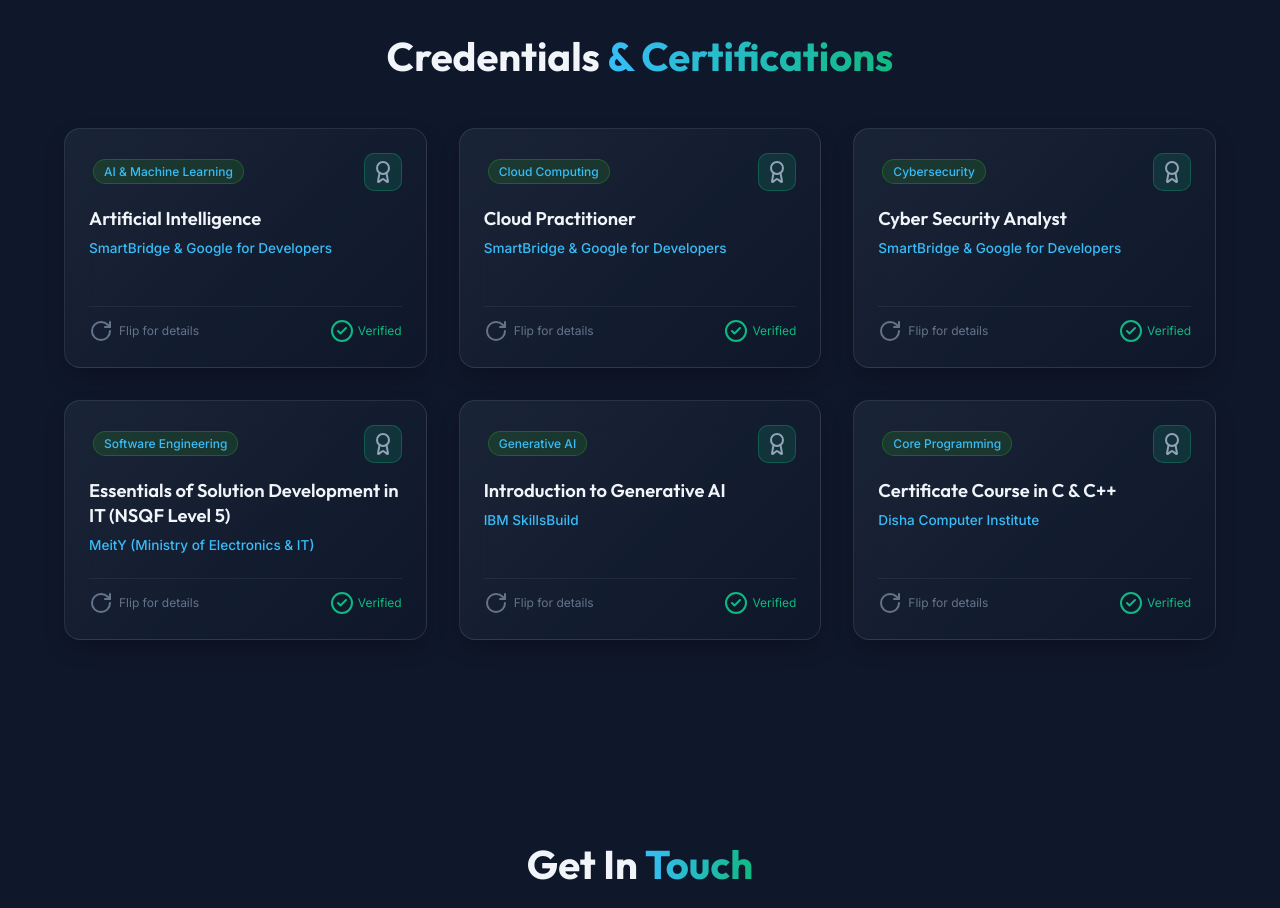
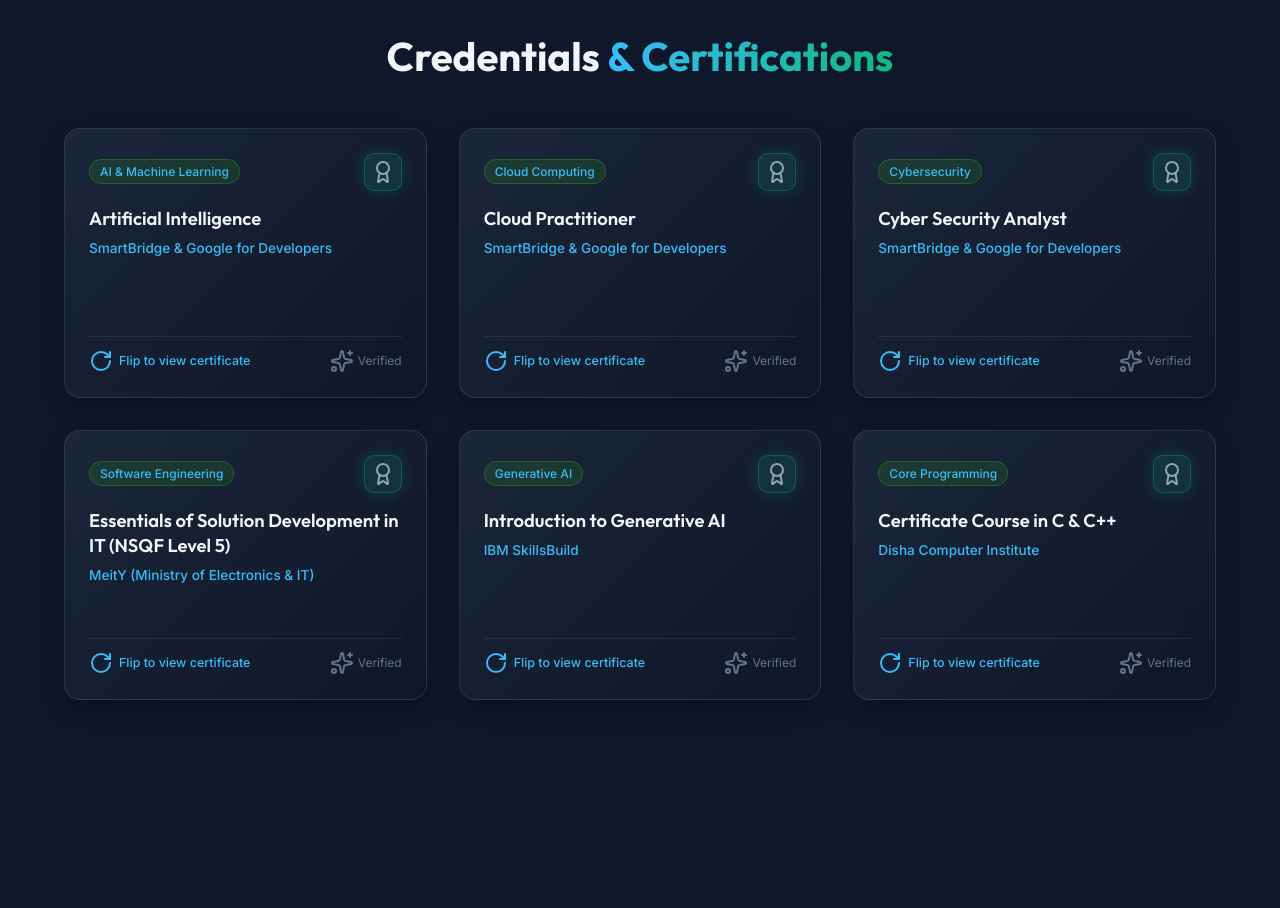
Before and after one commit to vaibhav72-hub/portfolio-github, a React (Vite) app: page / in a window 1280 px wide. Shown: the part 3940-4848 px from the top of the page. Built offline with nearby package versions, Linux system fonts and the light colour scheme.

Commit message:
feat: display live certificate HTML preview directly on card flip

```diff
--- a/src/components/FlipCard.tsx
+++ b/src/components/FlipCard.tsx
@@ -1,6 +1,6 @@
-import { useState } from 'react';
+import { useState, useRef, useEffect } from 'react';
 import { motion } from 'framer-motion';
-import { Award, ExternalLink, CheckCircle2, RotateCw } from 'lucide-react';
+import { Award, ExternalLink, RotateCw, Sparkles } from 'lucide-react';
 
 export interface CertData {
   title: string;
@@ -17,14 +17,38 @@
 
 export default function FlipCard({ cert, className = "" }: FlipCardProps) {
   const [isFlipped, setIsFlipped] = useState(false);
+  const containerRef = useRef<HTMLDivElement>(null);
+  const [scale, setScale] = useState(0.42);
+
+  useEffect(() => {
+    if (!containerRef.current) return;
+
+    const updateDimensions = () => {
+      if (containerRef.current) {
+        const width = containerRef.current.clientWidth;
+        // Standard certificate HTML template width is ~880px
+        const calculatedScale = width > 0 ? width / 880 : 0.42;
+        setScale(calculatedScale);
+      }
+    };
+
+    updateDimensions();
+
+    const resizeObserver = new ResizeObserver(() => {
+      updateDimensions();
+    });
+
+    resizeObserver.observe(containerRef.current);
+    return () => resizeObserver.disconnect();
+  }, []);
 
   return (
     <div
+      ref={containerRef}
       className={`flip-card-container ${className}`}
       style={{
         perspective: "1000px",
-        minHeight: "240px",
-        height: "100%",
+        height: "270px",
         cursor: "pointer",
       }}
       onMouseEnter={() => setIsFlipped(true)}
@@ -32,7 +56,7 @@
       onClick={() => setIsFlipped(prev => !prev)}
       role="button"
       tabIndex={0}
-      aria-label={`Certificate: ${cert.title}. Click to flip.`}
+      aria-label={`Certificate: ${cert.title}. Click to view certificate directly.`}
       onKeyDown={(e) => {
         if (e.key === 'Enter' || e.key === ' ') {
           setIsFlipped(prev => !prev);
@@ -48,31 +72,24 @@
           borderRadius: "16px",
         }}
         animate={{ rotateY: isFlipped ? 180 : 0 }}
-        transition={{ duration: 0.6, type: "spring", stiffness: 220, damping: 22 }}
+        transition={{ duration: 0.65, type: "spring", stiffness: 200, damping: 22 }}
       >
-        {/* Front Face */}
+        {/* Front Face: Modern Glassmorphic Badge & Overview */}
         <div
           className="flip-card-face"
           style={{
-            position: "absolute",
-            inset: 0,
-            width: "100%",
-            height: "100%",
-            backfaceVisibility: "hidden",
-            WebkitBackfaceVisibility: "hidden",
-            borderRadius: "16px",
             padding: "24px",
             display: "flex",
             flexDirection: "column",
             justifyContent: "space-between",
             border: "1px solid rgba(255, 255, 255, 0.1)",
-            background: "linear-gradient(135deg, rgba(30, 41, 59, 0.75) 0%, rgba(15, 23, 42, 0.85) 100%)",
-            boxShadow: isFlipped ? "none" : "0 10px 25px -5px rgba(0, 0, 0, 0.3)",
+            background: "linear-gradient(135deg, rgba(30, 41, 59, 0.85) 0%, rgba(15, 23, 42, 0.95) 100%)",
+            boxShadow: isFlipped ? "none" : "0 10px 25px -5px rgba(0, 0, 0, 0.4)",
           }}
         >
           <div>
             <div style={{ display: "flex", alignItems: "center", justifyContent: "space-between", marginBottom: "16px" }}>
-              <span className="badge" style={{ fontSize: "0.75rem", padding: "4px 10px" }}>
+              <span className="badge" style={{ fontSize: "0.75rem", padding: "4px 10px", margin: 0 }}>
                 {cert.category}
               </span>
               <div
@@ -85,6 +102,7 @@
                   alignItems: "center",
                   justifyContent: "center",
                   border: "1px solid rgba(16, 185, 129, 0.3)",
+                  boxShadow: "0 0 15px rgba(16, 185, 129, 0.2)",
                 }}
               >
                 <Award className="w-5 h-5 text-[#10B981]" />
@@ -99,95 +117,113 @@
             </p>
           </div>
 
-          <div style={{ display: "flex", alignItems: "center", justifyContent: "space-between", paddingTop: "12px", borderTop: "1px solid rgba(255, 255, 255, 0.06)", marginTop: "12px" }}>
-            <span style={{ fontSize: "0.75rem", color: "var(--text-muted)", display: "flex", alignItems: "center", gap: "6px" }}>
-              <RotateCw className="w-3 h-3" /> Flip for details
+          <div style={{ display: "flex", alignItems: "center", justifyContent: "space-between", paddingTop: "12px", borderTop: "1px solid rgba(255, 255, 255, 0.08)" }}>
+            <span style={{ fontSize: "0.78rem", color: "var(--accent-cyan)", display: "flex", alignItems: "center", gap: "6px", fontWeight: "500" }}>
+              <RotateCw className="w-3.5 h-3.5" /> Flip to view certificate
             </span>
-            <span style={{ fontSize: "0.75rem", color: "var(--accent-emerald)", display: "flex", alignItems: "center", gap: "4px" }}>
-              <CheckCircle2 className="w-3.5 h-3.5" /> Verified
+            <span style={{ fontSize: "0.75rem", color: "var(--text-muted)", display: "flex", alignItems: "center", gap: "4px" }}>
+              <Sparkles className="w-3 h-3 text-[#10B981]" /> Verified
             </span>
           </div>
         </div>
 
-        {/* Back Face */}
+        {/* Back Face: Direct Certificate HTML Embed */}
         <div
           className="flip-card-face"
           style={{
-            position: "absolute",
-            inset: 0,
+            transform: "rotateY(180deg)",
+            border: "1px solid rgba(56, 189, 248, 0.4)",
+            background: "#ffffff",
+            overflow: "hidden",
+            boxShadow: isFlipped ? "0 15px 35px -5px rgba(56, 189, 248, 0.25)" : "none",
+          }}
+        >
+          {/* Certificate Embed */}
+          <div
+            style={{
               width: "100%",
               height: "100%",
-            backfaceVisibility: "hidden",
-            WebkitBackfaceVisibility: "hidden",
-            transform: "rotateY(180deg)",
-            borderRadius: "16px",
-            padding: "24px",
-            display: "flex",
-            flexDirection: "column",
-            justifyContent: "space-between",
-            border: "1px solid rgba(56, 189, 248, 0.25)",
-            background: "linear-gradient(135deg, rgba(15, 23, 42, 0.95) 0%, rgba(30, 41, 59, 0.9) 100%)",
-            boxShadow: isFlipped ? "0 12px 30px -5px rgba(56, 189, 248, 0.15)" : "none",
+              position: "relative",
+              overflow: "hidden",
+              background: "#ffffff",
             }}
           >
-          <div>
-            <div style={{ display: "flex", alignItems: "center", justifyContent: "space-between", marginBottom: "12px" }}>
-              <span style={{ display: "inline-flex", alignItems: "center", gap: "6px", fontSize: "0.75rem", color: "var(--accent-emerald)", fontWeight: "600" }}>
-                <CheckCircle2 className="w-4 h-4" /> Official Credential
-              </span>
-              <span style={{ fontSize: "0.75rem", color: "var(--text-muted)" }}>
-                Vaibhav Pernole
-              </span>
-            </div>
+            <iframe
+              src={cert.link}
+              title={`Certificate - ${cert.title}`}
+              loading="lazy"
+              tabIndex={-1}
+              style={{
+                width: "880px",
+                height: "600px",
+                border: "none",
+                transform: `scale(${scale})`,
+                transformOrigin: "top left",
+                pointerEvents: "none",
+                display: "block",
+              }}
+            />
 
-            <p style={{ fontSize: "0.95rem", fontWeight: "600", color: "var(--text-primary)", marginBottom: "12px" }}>
-              {cert.title}
-            </p>
-
-            {cert.skills && cert.skills.length > 0 && (
-              <div style={{ display: "flex", flexWrap: "wrap", gap: "6px", marginBottom: "14px" }}>
-                {cert.skills.map((skill, i) => (
+            {/* Top Overlay Bar with Direct Action & Flip Indicator */}
+            <div
+              style={{
+                position: "absolute",
+                top: "8px",
+                left: "8px",
+                right: "8px",
+                display: "flex",
+                alignItems: "center",
+                justifyContent: "space-between",
+                pointerEvents: "none",
+                zIndex: 10,
+              }}
+            >
               <span
-                    key={i}
                 style={{
                   fontSize: "0.7rem",
-                      padding: "3px 8px",
+                  padding: "4px 8px",
                   borderRadius: "6px",
-                      background: "rgba(56, 189, 248, 0.1)",
-                      color: "var(--accent-cyan)",
-                      border: "1px solid rgba(56, 189, 248, 0.2)",
+                  background: "rgba(15, 23, 42, 0.85)",
+                  backdropFilter: "blur(8px)",
+                  color: "#e2e8f0",
+                  display: "inline-flex",
+                  alignItems: "center",
+                  gap: "4px",
+                  fontWeight: "500",
+                  border: "1px solid rgba(255, 255, 255, 0.15)",
                 }}
               >
-                    {skill}
-                  </span>
-                ))}
-              </div>
-            )}
-          </div>
-
-          <div style={{ display: "flex", alignItems: "center", justifyContent: "space-between", gap: "8px", paddingTop: "12px", borderTop: "1px solid rgba(255, 255, 255, 0.08)" }}>
-            <span style={{ fontSize: "0.72rem", color: "var(--text-muted)", display: "flex", alignItems: "center", gap: "4px" }}>
                 <RotateCw className="w-3 h-3" /> Tap to flip back
               </span>
+
               {cert.link && (
                 <a
                   href={cert.link}
                   target="_blank"
                   rel="noreferrer"
                   onClick={(e) => e.stopPropagation()}
-                className="btn-primary"
                   style={{
-                  padding: "6px 12px",
-                  fontSize: "0.78rem",
+                    pointerEvents: "auto",
+                    fontSize: "0.72rem",
+                    padding: "4px 10px",
+                    borderRadius: "6px",
+                    background: "rgba(15, 23, 42, 0.9)",
+                    backdropFilter: "blur(8px)",
+                    color: "#38BDF8",
                     display: "inline-flex",
                     alignItems: "center",
-                  gap: "6px",
-                  borderRadius: "8px",
+                    gap: "4px",
+                    fontWeight: "600",
+                    border: "1px solid rgba(56, 189, 248, 0.4)",
+                    textDecoration: "none",
+                    boxShadow: "0 2px 8px rgba(0,0,0,0.3)",
                   }}
+                  title="Open full certificate in new tab"
                 >
-                Open Credential <ExternalLink className="w-3.5 h-3.5" />
+                  Full View <ExternalLink className="w-3 h-3" />
                 </a>
               )}
+            </div>
           </div>
         </div>
       </motion.div>
```
Lines whose indentation alone changed are shown as unchanged.
